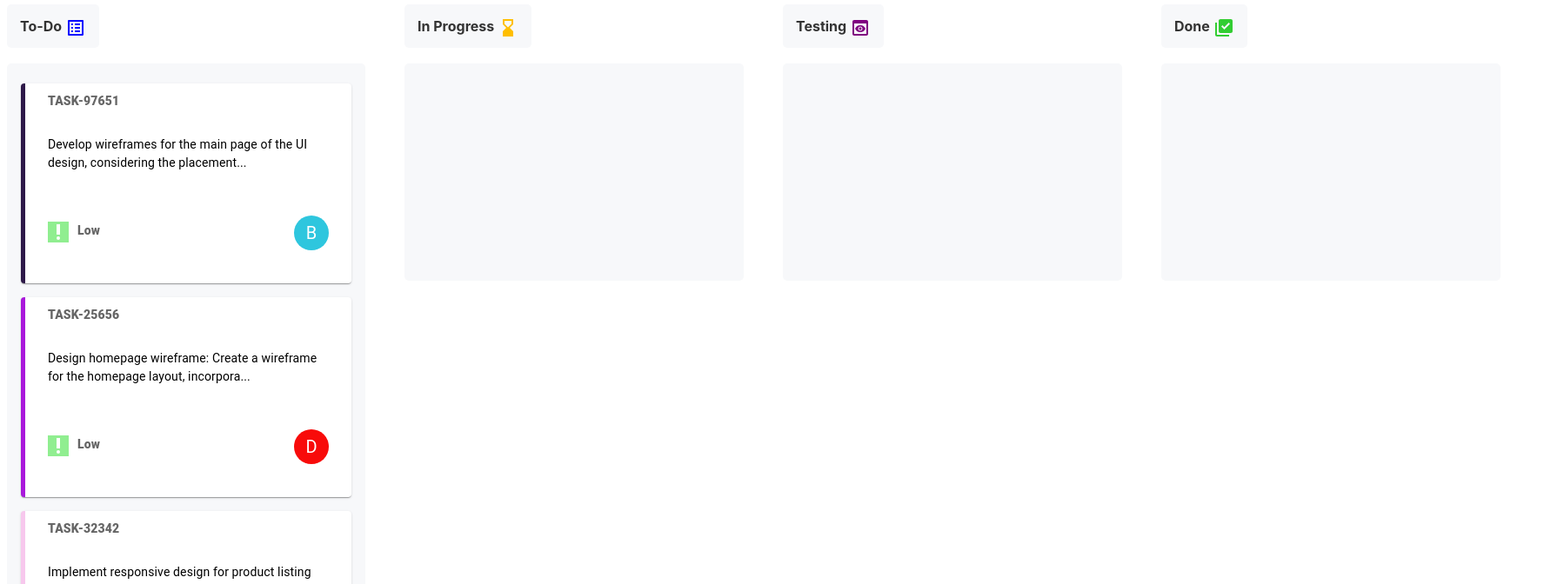
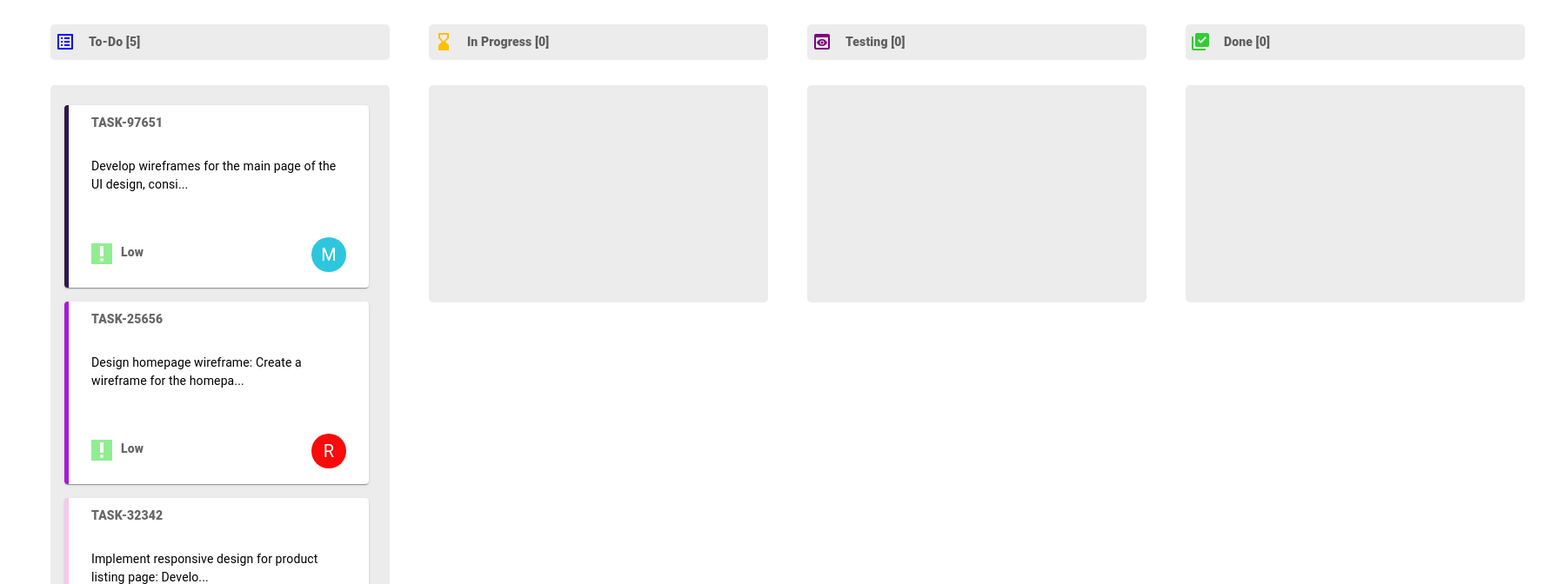
Before and after one commit to madhumila/kanban-board, a React (Create React App) app: page / in a window 1280 px wide. Shown: the top 672 px of the page at 87% size, 1798 px wide, since content can reach past the window. Built offline with nearby package versions, Linux system fonts and the light colour scheme.

Commit message:
Fixed column titles

```diff
--- a/src/components/Kanban.js
+++ b/src/components/Kanban.js
@@ -1,10 +1,9 @@
 import React, { useState } from "react";
 import styled from "@emotion/styled";
 import { DragDropContext, Droppable } from "react-beautiful-dnd";
-import { Grid, Box } from "@mui/material";
+import { Grid, Box, Typography } from "@mui/material";
 import Divider from "@mui/material/Divider";
 import FilterAltIcon from "@mui/icons-material/FilterAlt";
-
 
 import { columnsFromBackend } from "./KanbanData";
 import TaskCard from "./TaskCard";
@@ -12,13 +11,15 @@ import TaskCard from "./TaskCard";
 const Container = styled("div")(() => ({
   display: "flex",
   flexDirection: "row",
+  marginLeft: "50px",
+  marginTop: "20px",
 }));
 
 const TaskList = styled("div")(() => ({
   minHeight: "250px",
   display: "flex",
   flexDirection: "column",
-  background: "#f7f8fa",
+  background: "#ECECEC",
   minWidth: "390px",
   borderRadius: "5px",
   padding: "15px 15px",
@@ -41,8 +42,6 @@ const Title = styled("span")(() => ({
   borderRadius: "5px",
   padding: "15px 15px",
 }));
-
-
 
 const Kanban = () => {
   const [columns, setColumns] = useState(columnsFromBackend);
@@ -95,22 +94,33 @@ const Kanban = () => {
               <Droppable key={index} droppableId={columnId}>
                 {(provided, snapshot) => (
                   <div>
-                    <Box sx={{ width: "100%", marginTop: "10px"}}>
-                      <Grid
-                        container
-                        rowSpacing={1}
-                        columnSpacing={{ xs: 1, sm: 2, md: 3 }}
+                    <div
+                      style={{
+                        width: "390px",
+                        backgroundColor: "#ECECEC",
+                        padding: "5px",
+                        display: "flex",
+                        alignItems: "center",
+                        borderRadius: "5px",
+                      }}
+                    >
+                      {column.icon}
+                      <Typography
+                        sx={{
+                          fontSize: 14,
+                          fontWeight: 800,
+                          marginLeft: "15px",
+                          marginTop: "5px",
+                        }}
+                        color="text.secondary"
+                        gutterBottom
                       >
-                        <Grid item xs={10} key={index}>
-                          <Title>{column.title}   {column.icon}</Title>
-
-
-                        </Grid>
-
-                      </Grid>
-                    </Box>
+                        {column.title} [{column.items.length}]
+                      </Typography>
+                    </div>
                     <br />
-                    <TaskList style={{ marginTop: "5px"  }}
+                    <TaskList
+                      style={{ marginTop: "5px" }}
                       ref={provided.innerRef}
                       {...provided.droppableProps}
                     >
--- a/src/components/KanbanData.js
+++ b/src/components/KanbanData.js
@@ -8,8 +8,8 @@ export const CandidatesData = [
     id: "1",
     ticket: "TASK-97651",
     task: "Develop wireframes for the main page of the UI design, considering the placement of key elements, navigation structure, and overall visual hierarchy",
-    assigned_To: 'Beltran',
-    assignee: 'Romona',
+    assigned_To: 'Madhu',
+    assignee: 'Joseph',
     Status: 'To-do',
     priority: 'Low',
     due_Date: "25-July-2023",
@@ -18,8 +18,8 @@ export const CandidatesData = [
     id: "2",
     ticket: "TASK-25656",
     task: "Design homepage wireframe: Create a wireframe for the homepage layout, incorporating the main components and navigation structure",
-    assigned_To: 'Dave',
-    assignee: 'Romona',
+    assigned_To: 'Rahul',
+    assignee: 'Joseph',
     Status: 'To-do',
     priority: 'Low',
     due_Date: "26-July-2023",
@@ -28,8 +28,8 @@ export const CandidatesData = [
     id: "3",
     ticket: "TASK-32342",
     task: "Implement responsive design for product listing page: Develop responsive styles for the product listing page to ensure optimal display on different devices and screen sizes.",
-    assigned_To: 'Roman',
-    assignee: 'Romona',
+    assigned_To: 'John',
+    assignee: 'Joseph',
     Status: 'To-do',
     priority: 'Low',
     due_Date: "27-July-2023",
@@ -38,8 +38,8 @@ export const CandidatesData = [
     id: "4",
     ticket: "TASK-44537",
     task: "Refactor CSS code for header component: Review and optimize the CSS code for the header component to improve maintainability and performance.",
-    assigned_To: 'Gawen',
-    assignee: 'Kai',
+    assigned_To: 'Mila',
+    assignee: 'Joseph',
     Status: 'Done',
     priority: 'High',
     due_Date: "23-Aug-2023",
@@ -48,8 +48,8 @@ export const CandidatesData = [
     id: "5",
     ticket: "TASK-59724",
     task: "Create user registration form: Design and implement a user registration form with appropriate input fields and validation, considering usability and accessibility standards.",
-    assigned_To: 'Bondon',
-    assignee: 'Antoinette',
+    assigned_To: 'Binu',
+    assignee: 'Joseph',
     Status: 'In Progress',
     priority: 'Medium',
     due_Date: "05-Sep-2023",
--- a/src/components/TaskCard.js
+++ b/src/components/TaskCard.js
@@ -79,8 +79,8 @@ const TaskCard = ({ item, index }) => {
         >
           <StyledCard
             sx={{
-              width: "380px",
-              height: "230px",
+              width: "350px",
+              height: "210px",
               m: "8px 1px",
               padding: "10px",
               borderLeft: `solid ${getRandomColor()} 5px`,
@@ -96,8 +96,12 @@ const TaskCard = ({ item, index }) => {
               </Typography>
               <br />
               <Tooltip title={item.task}>
-                <Typography sx={{ fontSize: 14 }} color="black" gutterBottom>
-                  {item.task.substring(0, 80) + "..."}
+                <Typography
+                  sx={{ fontSize: 14, cursor: "default" }}
+                  color="black"
+                  gutterBottom
+                >
+                  {item.task.substring(0, 60) + "..."}
                 </Typography>
               </Tooltip>
 
```
Also changed, not shown: src/App.js (+3 -5 lines).
